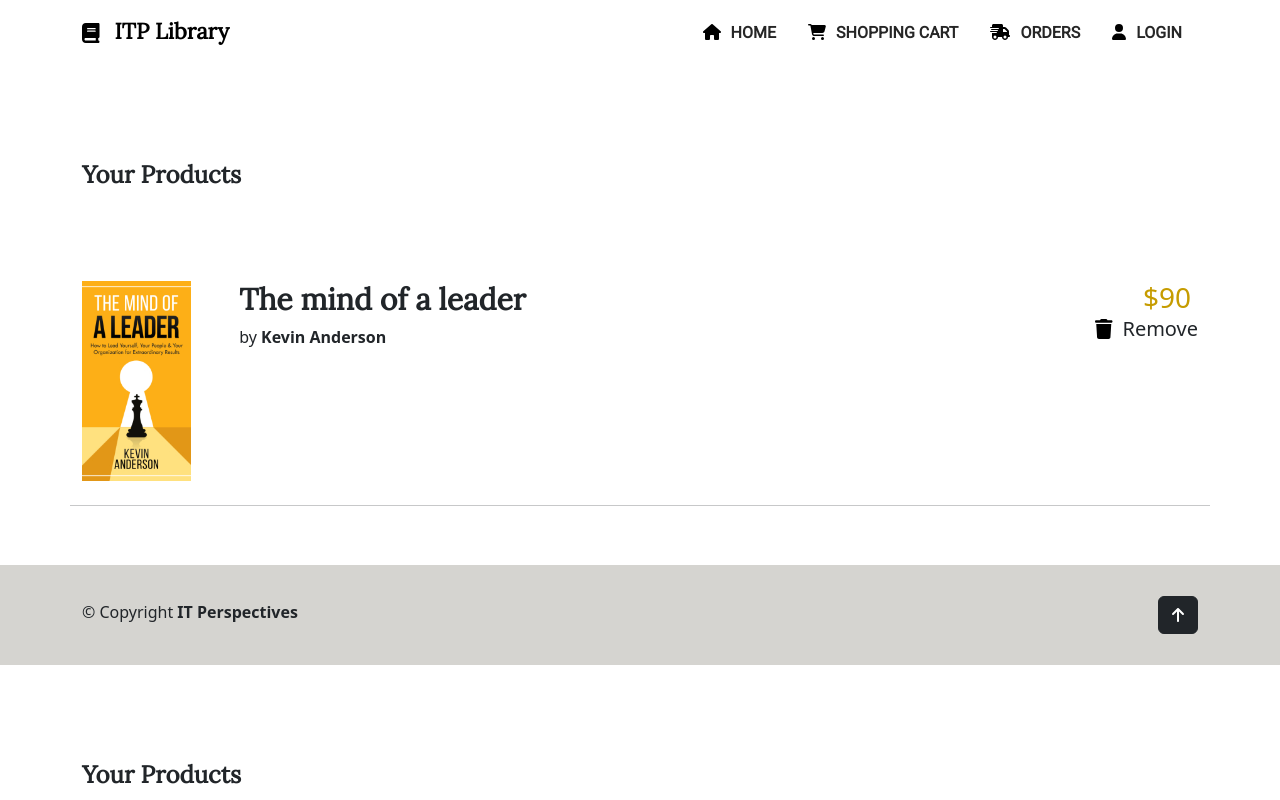
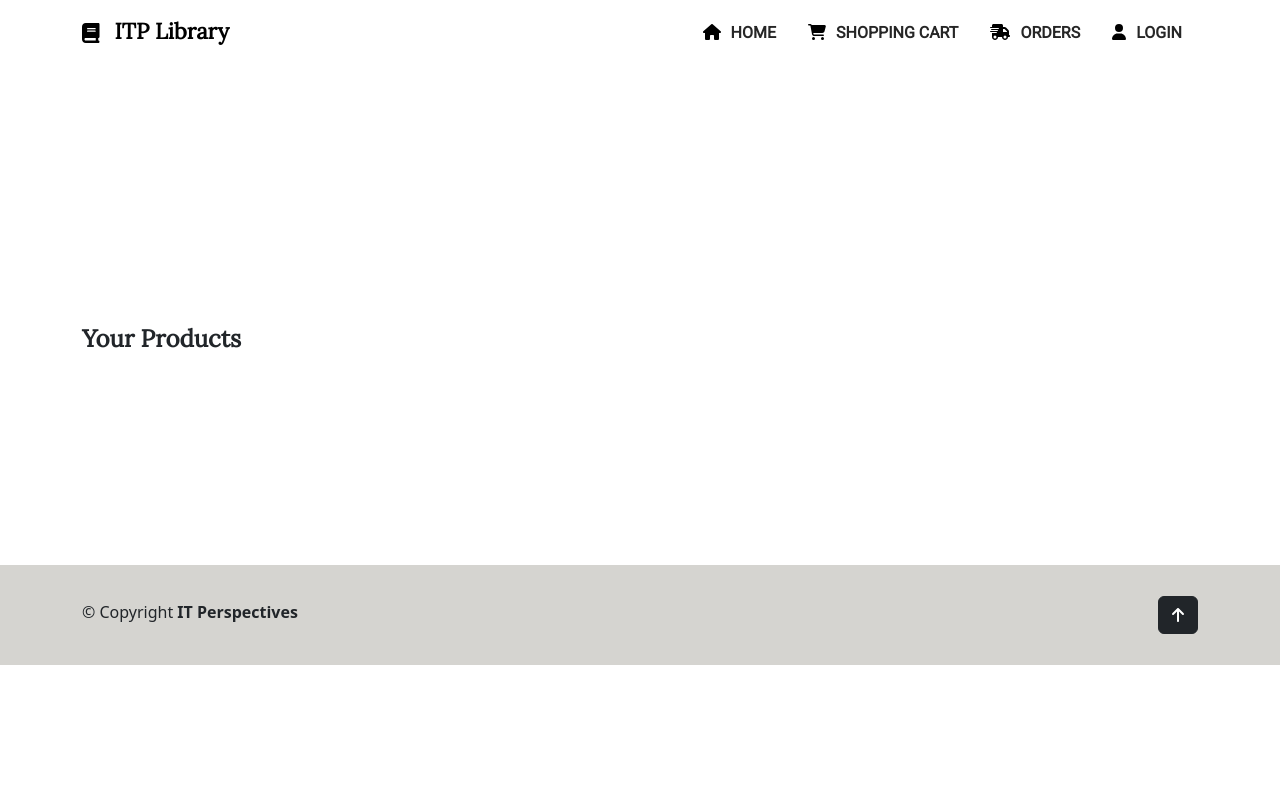
Before and after one commit to alexst1910/ITP-Library, a React (Create React App) app in the folder itp-library/: page /cart in a window 1280 px wide. Shown: the top 800 px of the page. Built offline with nearby package versions, Linux system fonts and the light colour scheme.

Commit message:
update on shopping cart item
update on shopping cart item

```diff
--- a/itp-library/package.json
+++ b/itp-library/package.json
@@ -6,6 +6,7 @@
     "@fortawesome/fontawesome-svg-core": "^6.4.2",
     "@fortawesome/free-solid-svg-icons": "^6.4.2",
     "@fortawesome/react-fontawesome": "^0.2.0",
+    "@reduxjs/toolkit": "^1.9.6",
     "@testing-library/jest-dom": "^5.17.0",
     "@testing-library/react": "^13.4.0",
     "@testing-library/user-event": "^13.5.0",
@@ -17,8 +18,10 @@
     "react": "^18.2.0",
     "react-bootstrap": "^2.8.0",
     "react-dom": "^18.2.0",
+    "react-redux": "^8.1.2",
     "react-router-dom": "^6.15.0",
     "react-scripts": "5.0.1",
+    "redux": "^4.2.1",
     "typescript": "^4.9.5",
     "web-vitals": "^2.1.4"
   },
--- a/itp-library/src/App.tsx
+++ b/itp-library/src/App.tsx
@@ -6,7 +6,7 @@ import { createBrowserRouter, RouterProvider } from "react-router-dom";
 import Root from "./pages/Root";
 import BookDetailPage from "./pages/BookDetailPages/BookDetailPage";
 import ShoppingCart from "./pages/ShoppingCart";
-import { ShoppingCartProvider } from "./context/ShoppingCartContext";
+// import { ShoppingCartProvider } from "./context/ShoppingCartContext";
 const router = createBrowserRouter([
   {
     path: "/",
@@ -30,11 +30,7 @@ const router = createBrowserRouter([
   },
 ]);
 function App() {
-  return (
-    <ShoppingCartProvider>
-      <RouterProvider router={router} />
-    </ShoppingCartProvider>
-  );
+  return <RouterProvider router={router} />;
 }
 
 export default App;
--- a/itp-library/src/components/BookCard/BookCard.tsx
+++ b/itp-library/src/components/BookCard/BookCard.tsx
@@ -2,7 +2,7 @@
 import classes from "../BookCard/BookCard.module.css";
 import { Link } from "react-router-dom";
 import { formatCurrency } from "../../utilities/formatCurrency";
-import { useShoppingCart } from "../../context/ShoppingCartContext";
+// import { useShoppingCart } from "../../context/ShoppingCartContext";
 
 const BookCard = (props: {
   id: number;
@@ -11,7 +11,7 @@ const BookCard = (props: {
   author: string;
   cover: string;
 }) => {
-  const { openCart } = useShoppingCart();
+  // const { openCart } = useShoppingCart();
   return (
     <div className="col-sm-12 col-lg-4 col-xl-3 col-xxl-2">
       <div className={`card ${classes.lora} border-0`}>
@@ -36,7 +36,7 @@ const BookCard = (props: {
           <p className="card-text">
             <span className={classes.description}>{props.author}</span>
           </p>
-          <button className="btn btn-dark w-100" onClick={openCart}>
+          <button className="btn btn-dark w-100">
             <span className={classes.buttontext}>Add to cart</span>
           </button>
         </div>
--- a/itp-library/src/components/Navigation/MainNavigation.tsx
+++ b/itp-library/src/components/Navigation/MainNavigation.tsx
@@ -42,7 +42,7 @@ const MainNavigation = () => {
             </li>
 
             <li className="nav-item">
-              <NavLink to="" className="nav-link">
+              <NavLink to="/cart" className="nav-link">
                 <FontAwesomeIcon
                   icon={faCartShopping}
                   className={classNamees.icon}
--- a/itp-library/src/components/ShoppingCartItem/ShoppingCartItem.tsx
+++ b/itp-library/src/components/ShoppingCartItem/ShoppingCartItem.tsx
@@ -2,25 +2,31 @@ import { FontAwesomeIcon } from "@fortawesome/react-fontawesome";
 import cover from "../../images/the-mind-of-a-leader-cover.jpg";
 import classes from "../ShoppingCartItem/ShoppingCartItem.module.css";
 import { faTrash } from "@fortawesome/free-solid-svg-icons";
-import { BestBooks, RecentBooks } from "../../assets/BookDetails";
-const ShoppingCartItem = () => {
+
+const ShoppingCartItem = (props: {
+  id: number;
+  title: string;
+  author: string;
+  price: number;
+  cover: string;
+}) => {
   return (
     <div className="row d-flex  justify-content-between">
       <div className="col d-flex flex-row">
         <div
           className={classes.image}
-          style={{ backgroundImage: `url(${cover})` }}
+          style={{ backgroundImage: `url(${props.cover})` }}
         ></div>
         <div className="ps-5">
-          <h6 className={classes.lora}>The mind of a leader</h6>
+          <h6 className={classes.lora}>{props.title}</h6>
           <p>
-            by <b>Kevin Anderson</b>
+            by <b>{props.author}</b>
           </p>
         </div>
       </div>
       <div className="col d-flex  justify-content-end">
         <div>
-          <h3 className={`${classes.gold} ps-5 m-0`}>$90</h3>
+          <h3 className={`${classes.gold} ps-5 m-0`}>{props.price}</h3>
 
           <button
             type="button"
--- a/itp-library/src/context/ShoppingCartContext.tsx
+++ b/itp-library/src/context/ShoppingCartContext.tsx
@@ -1,42 +1,47 @@
-import { ReactNode, createContext, useContext, useState } from "react";
-import ShoppingCartItem from "../components/ShoppingCartItem/ShoppingCartItem";
-import ShoppingCart from "../pages/ShoppingCart";
+// import { ReactNode, createContext, useContext, useState } from "react";
+// import ShoppingCartItem from "../components/ShoppingCartItem/ShoppingCartItem";
+// import ShoppingCart from "../pages/ShoppingCart";
 
-const ShoppingCartContext = createContext({} as ShoppingCartContext);
+// const ShoppingCartContext = createContext({} as ShoppingCartContext);
 
-export const useShoppingCart = () => {
-  return useContext(ShoppingCartContext);
+// export const useShoppingCart = () => {
+//   return useContext(ShoppingCartContext);
+// };
+
+// type ShoppingCartProviderProps = {
+//   children: ReactNode;
+// };
+
+// type CartItem = {
+//   id: number;
+// };
+// type ShoppingCartContext = {
+//   removeFromCart: (id: number) => void;
+//   openCart: () => void;
+// };
+
+// export const ShoppingCartProvider = ({
+//   children,
+// }: ShoppingCartProviderProps) => {
+//   const [cartItems, setCartItems] = useState<CartItem[]>([]);
+//   const [isOpen, setIsOpen] = useState(false);
+//   const removeFromCart = (id: number) => {
+//     setCartItems((currentItems) => {
+//       return currentItems.filter((item) => item.id !== id);
+//     });
+//   };
+//   const openCart = () => {
+//     setIsOpen(true);
+//   };
+//   return (
+//     <ShoppingCartContext.Provider value={{ removeFromCart, openCart }}>
+//       {children}
+//       <ShoppingCart />
+//     </ShoppingCartContext.Provider>
+//   );
+// };
+
+const ShoppingCartContext = () => {
+  return <></>;
 };
-
-type ShoppingCartProviderProps = {
-  children: ReactNode;
-};
-
-type CartItem = {
-  id: number;
-};
-type ShoppingCartContext = {
-  removeFromCart: (id: number) => void;
-  openCart: () => void;
-};
-
-export const ShoppingCartProvider = ({
-  children,
-}: ShoppingCartProviderProps) => {
-  const [cartItems, setCartItems] = useState<CartItem[]>([]);
-  const [isOpen, setIsOpen] = useState(false);
-  const removeFromCart = (id: number) => {
-    setCartItems((currentItems) => {
-      return currentItems.filter((item) => item.id !== id);
-    });
-  };
-  const openCart = () => {
-    setIsOpen(true);
-  };
-  return (
-    <ShoppingCartContext.Provider value={{ removeFromCart, openCart }}>
-      {children}
-      <ShoppingCart />
-    </ShoppingCartContext.Provider>
-  );
-};
+export default ShoppingCartContext;
--- a/itp-library/src/pages/ShoppingCart.tsx
+++ b/itp-library/src/pages/ShoppingCart.tsx
@@ -1,11 +1,15 @@
 import ShoppingCartItem from "../components/ShoppingCartItem/ShoppingCartItem";
 import classes from "../pages/ShoppingCart.module.css";
+import { BestBooks, RecentBooks } from "../assets/BookDetails";
+import { useParams } from "react-router-dom";
 
 const ShoppingCart = () => {
+  const { id } = useParams();
+  const allBooks = BestBooks.concat(RecentBooks);
+  const books = allBooks.find((book) => book.id.toString() === id);
   return (
     <div className={`container ${classes.item} `}>
       <div className={`fs-4 ${classes.lora} mt-5`}>Your Products</div>
-      <ShoppingCartItem />
     </div>
   );
 };
```
Also changed, not shown: 1 other file (tests, documents, lock files or other folders).
